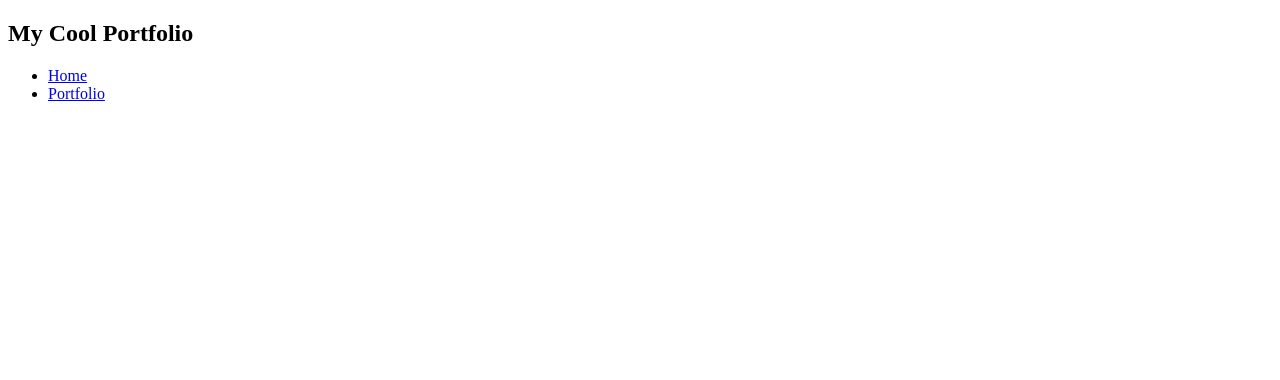
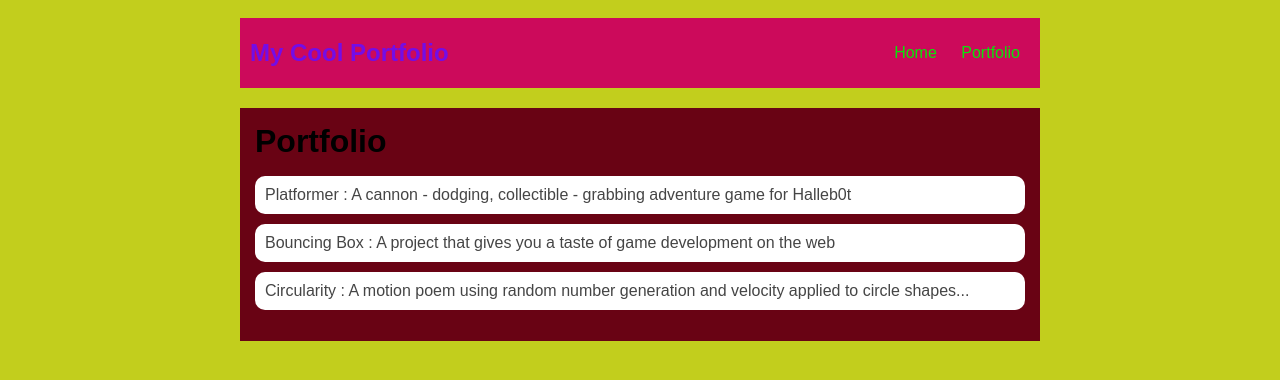
Before and after one commit to AsmaAskar/AsmaAskar.github.io, a plain HTML site: page portfolio.html in a window 1280 px wide. Drawn offline with Linux system fonts and the light colour scheme.

Commit message:
add portfolio.html filed

```diff
--- a/portfolio.html
+++ b/portfolio.html
@@ -1,7 +1,8 @@
-<!DOCTYPE HTML>
+<!DOCTYPE html>
 <html>
   <head>
-        <title> My Cool Portfolio</title>
+    <title>My Cool Portfolio</title>
+    <link rel="stylesheet" href="style.css">
   </head>
 
   <body>
@@ -17,6 +18,31 @@
           </li>
         </ul>
       </nav>
+      <main>
+        <div class="content">
+          <h1>Portfolio</h1>
+          <ul id="portfolio">
+            <li>
+              <a href="projects/platformer/"
+                >Platformer : A cannon - dodging, collectible - grabbing
+                adventure game for Halleb0t</a
+              >
+            </li>
+            <li>
+              <a href="projects/bouncing-box/"
+                >Bouncing Box : A project that gives you a taste of game
+                development on the web
+              </a>
+            </li>
+            <li>
+              <a href="projects/circularity/"
+                >Circularity : A motion poem using random number generation and
+                velocity applied to circle shapes...</a
+              >
+            </li>
+          </ul>
+        </div>
+      </main>
     </div>
   </body>
 </html>
--- a/style.css
+++ b/style.css
@@ -61,3 +61,28 @@ main {
 h2, h3 {
     margin: 0px;
 }
+/* portfolio styles */
+.content h1 {
+    color: black;
+}
+
+#portfolio {
+    list-style-type: none;
+    padding-left: 0;
+}
+
+#portfolio li {
+    background: #fff;
+    padding: 10px;
+    border-radius: 10px;
+    margin-bottom: 10px;
+}
+
+#portfolio li:hover {
+    background: #eee;
+}
+
+#portfolio a {
+    text-decoration: none;
+    color: #454545;
+}
```
Lines whose indentation alone changed are shown as unchanged.
